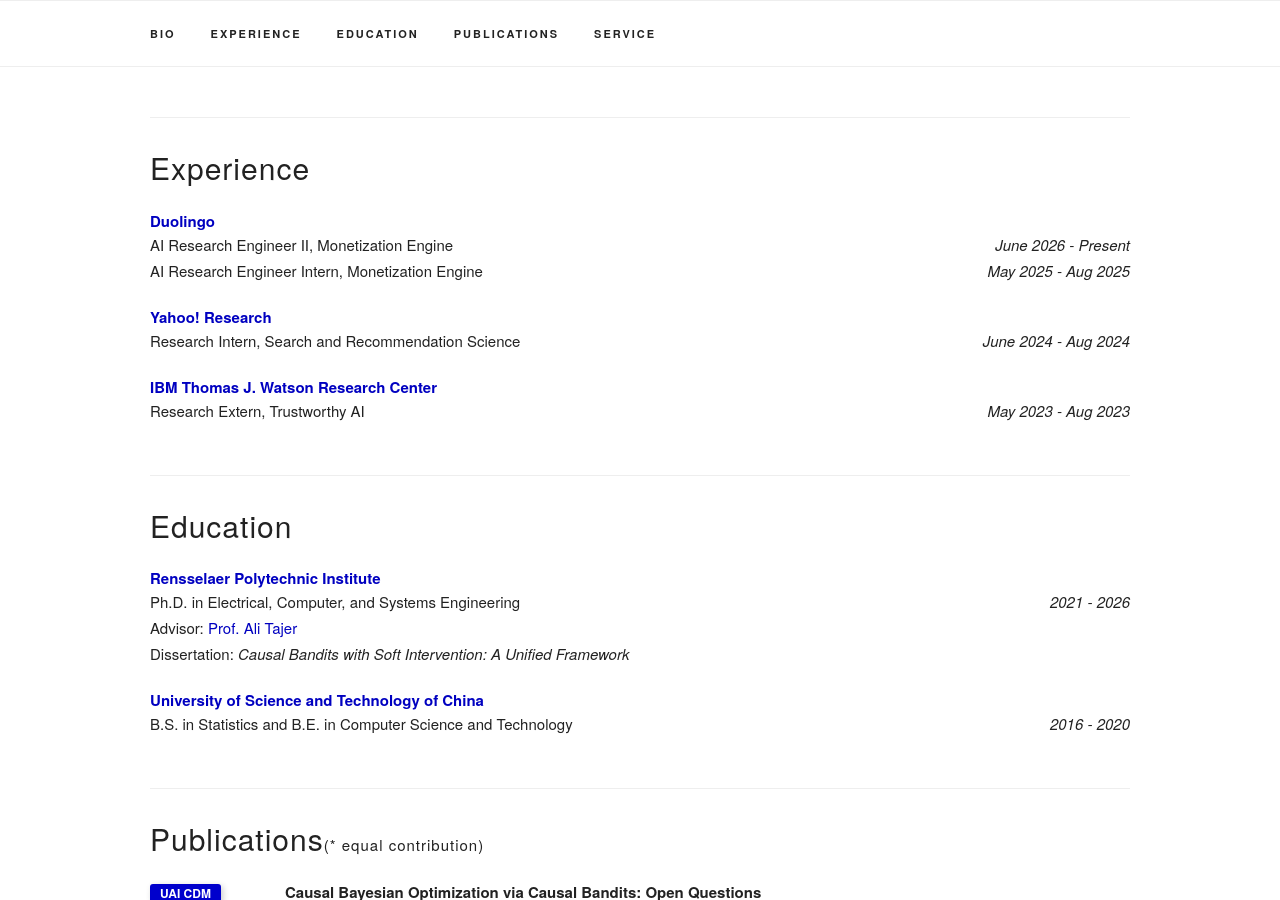
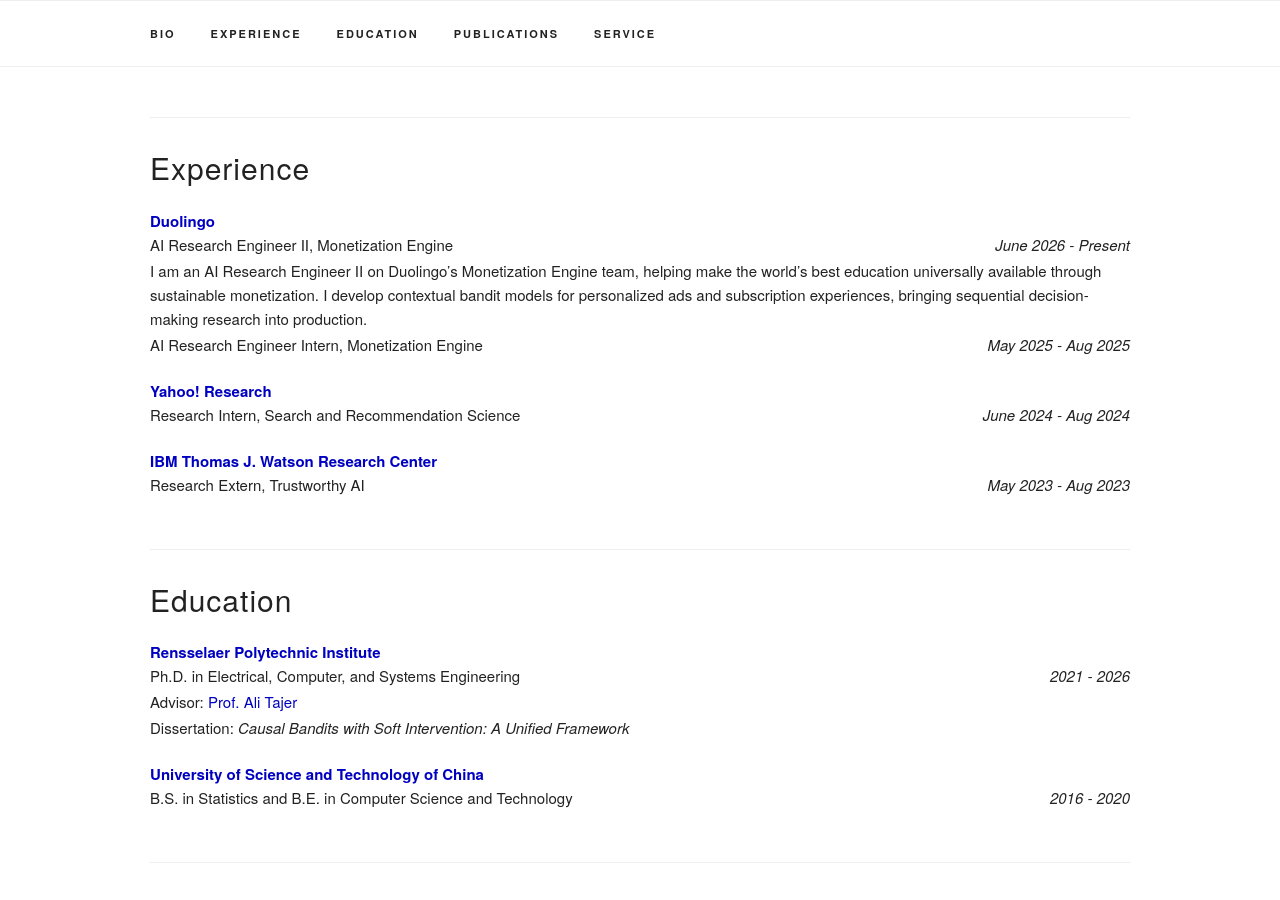
Before and after one commit to ZiruiYan/ziruiyan.github.io, a Jekyll site: the page built from index.html, in a window 1280 px wide and 900 px high, scrolled down 556 px. Built offline with Jekyll 4.4.1, drawn with Linux system fonts in a browser that asks for light colours; some web fonts are replaced.

Commit message:
Add Duolingo role description to Experience

```diff
--- a/index.html
+++ b/index.html
@@ -20,6 +20,7 @@
     <div class="paper-details u-full-width">
       <p class="title"><b><a href="https://www.duolingo.com" target="_blank" rel="noopener">Duolingo</a></b></p>
       <p><span class="u-pull-right"><i>June 2026 - Present</i></span>AI Research Engineer II, Monetization Engine</p>
+      <p>I am an AI Research Engineer II on Duolingo’s Monetization Engine team, helping make the world’s best education universally available through sustainable monetization. I develop contextual bandit models for personalized ads and subscription experiences, bringing sequential decision-making research into production.</p>
       <p><span class="u-pull-right"><i>May 2025 - Aug 2025</i></span>AI Research Engineer Intern, Monetization Engine</p>
     </div>
   </div>
```
